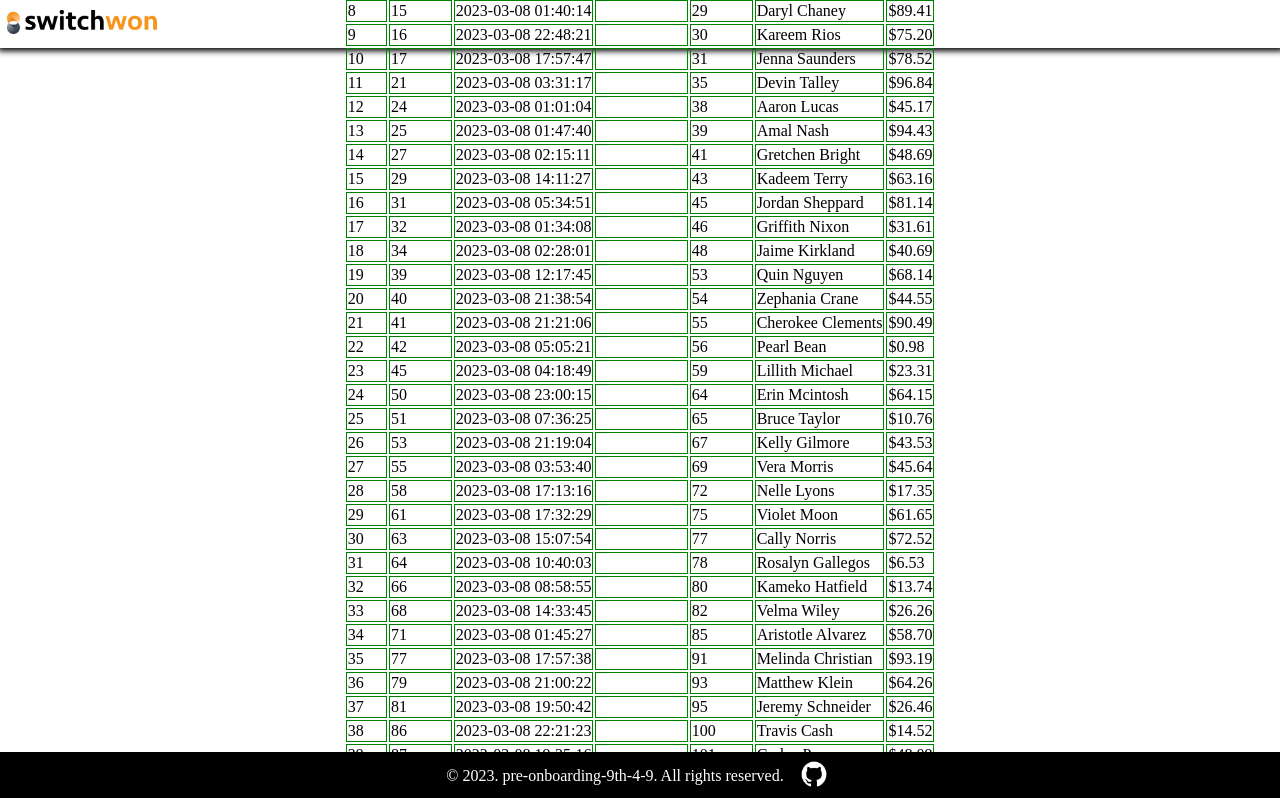
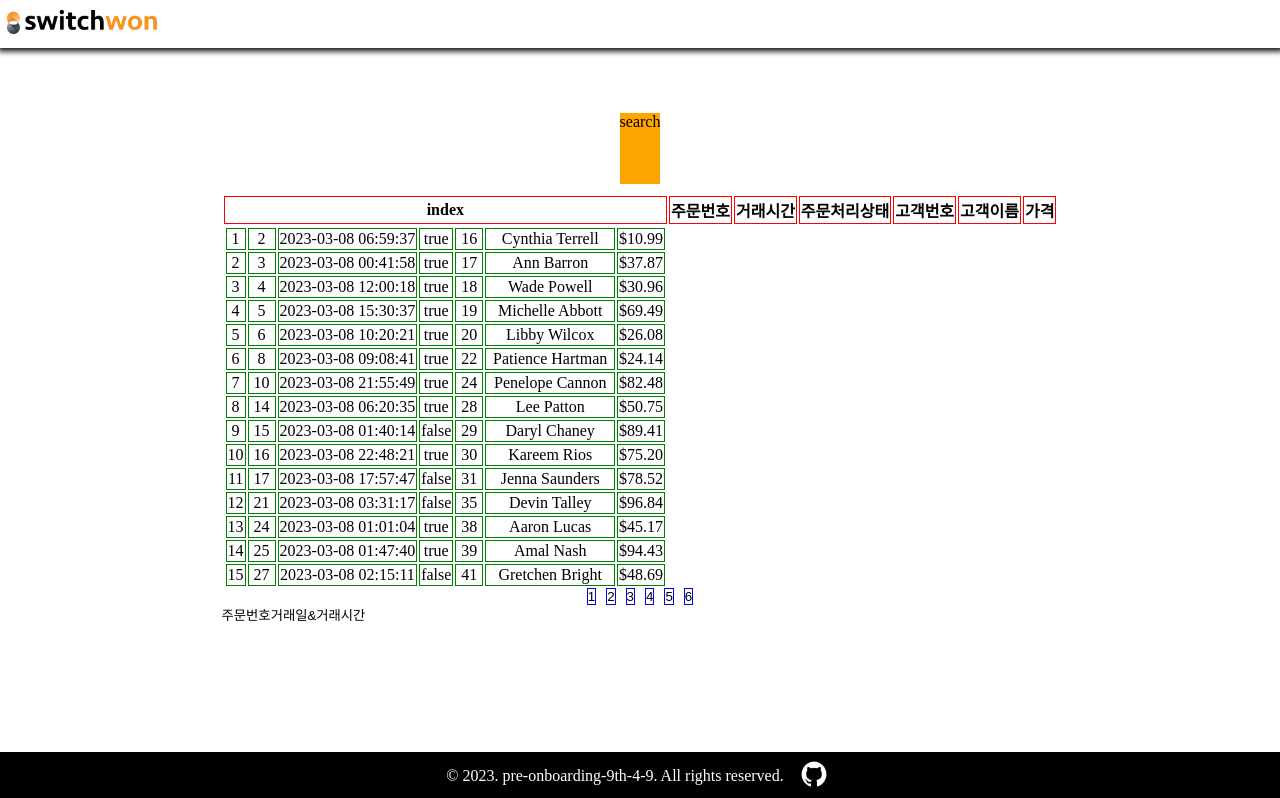
Before and after one commit to wanted-pre-onboarding-internship-9/pre-onboarding-9th-4-9, a React (Create React App) app: page / in a window 1280 px wide. Shown: the top 798 px of the page. Built offline with nearby package versions, Linux system fonts and the light colour scheme.

Commit message:
[#3] Feat : 페이징기능

```diff
--- a/src/App.tsx
+++ b/src/App.tsx
@@ -1,7 +1,8 @@
 import { Outlet } from 'react-router-dom';
 import styled from 'styled-components';
+
+import Footer from './components/Footer';
 import Header from './components/Header';
-import Footer from './components/Footer';
 
 function App() {
   return (
--- a/src/apis/mockDataApis.ts
+++ b/src/apis/mockDataApis.ts
@@ -1,5 +1,5 @@
-import instance from "./instance";
+import instance from './instance';
 
 export const mockDataApis = {
-    getData: () => instance.get(''),
-}
+  getData: () => instance.get(''),
+};
--- a/src/components/Header.tsx
+++ b/src/components/Header.tsx
@@ -21,8 +21,8 @@ const STHeaderWrap = styled.div`
   display: flex;
   width: 100%;
   height: 6%;
-  background-color: #FFFF;
-  box-shadow:1px 0px 6px 3px;
+  background-color: #ffff;
+  box-shadow: 1px 0px 6px 3px;
 `;
 const StItemWrap = styled.div`
   margin-left: 0.5%;
--- a/src/hooks/useGetOrders.tsx
+++ b/src/hooks/useGetOrders.tsx
@@ -1,14 +1,19 @@
+import { AxiosError } from 'axios';
 import { useQuery } from 'react-query';
-import { AxiosError } from 'axios';
+
 import instance from '../apis/instance';
-import { TMockData, TToDayMockData, TO_DAY, ONE_PAGE_LENGTH } from '../types/mockDataTypes';
+import {
+  ONE_PAGE_LENGTH,
+  TMockData,
+  TO_DAY,
+  TToDayMockData,
+} from '../types/mockDataTypes';
 
 const useGetOrders = () => {
-
   const getMockData = async () => {
     const response = await instance.get('');
     return response.data;
-    }
+  };
 
   const { data, isLoading } = useQuery<TMockData[], AxiosError, TToDayMockData>(
     'orders',
@@ -17,12 +22,15 @@ const useGetOrders = () => {
       select: response => {
         const toDayMockData = response
           .filter(data => data.transaction_time.includes(TO_DAY))
-                    .map((filterData: TMockData, index: number) => (
-                        { ...filterData, index }
-                    ));
+          .map((filterData: TMockData, index: number) => ({
+            ...filterData,
+            index: index + 1,
+          }));
 
         const dividePages = toDayMockData.length / ONE_PAGE_LENGTH;
-                const totalPageNumber = Number.isInteger(dividePages) ? dividePages : Math.trunc(dividePages) + 1;
+        const totalPageNumber = Number.isInteger(dividePages)
+          ? dividePages
+          : Math.trunc(dividePages) + 1;
         const pages: number[] = [];
         for (let i = 1; i <= totalPageNumber; i++) {
           pages.push(i);
@@ -37,12 +45,12 @@ const useGetOrders = () => {
     }
   );
 
-    return ({
+  return {
     toDayMockData: data?.toDayMockData,
     pages: data?.pages,
     totalPageNumber: data?.totalPageNumber,
-        isLoading
-    });
+    isLoading,
+  };
 };
 
 export default useGetOrders;
--- a/src/index.tsx
+++ b/src/index.tsx
@@ -1,6 +1,7 @@
 import ReactDOM from 'react-dom/client';
+import { QueryClient, QueryClientProvider } from 'react-query';
 import { RouterProvider } from 'react-router-dom';
-import { QueryClient, QueryClientProvider } from 'react-query';
+
 import router from './shared/Router';
 import GlobalStyle from './styles/GlobalStyle';
 
--- a/src/pages/MainPage.tsx
+++ b/src/pages/MainPage.tsx
@@ -1,22 +1,39 @@
-
 import { useSearchParams } from 'react-router-dom';
 import styled from 'styled-components';
+
 import useGetOrders from '../hooks/useGetOrders';
 import { TMockData } from '../types/mockDataTypes';
-
 
 const MainPage = () => {
   const [searchParams, setSearchParams] = useSearchParams();
   const { toDayMockData, pages, totalPageNumber, isLoading } = useGetOrders();
 
-    console.log(toDayMockData);
-    console.log(pages);
-    console.log(isLoading);
+  const currentPageNumber = Number(searchParams.get('currentPageNumber')) || 1;
+  const id = searchParams.get('id') === 'true' ? true : false;
 
+  const setCurrentPageNumber = (selectPageNumber: string) => {
+    setSearchParams({ ...searchParams, currentPageNumber: selectPageNumber });
+  }
+
+  const setFiltering = (key: string, value: string) => {
+    setSearchParams({ ...searchParams, [key]: value });
+  }
+
+  const setSort = (key: string) => {
+    const getKey = searchParams.get(key) || true;
+    console.log("get", getKey);
+
+    setSearchParams({ ...searchParams, [key]: !getKey });
+  }
+
+  // console.log(toDayMockData);
+  // console.log(pages);
+  // console.log(isLoading);
 
   return (
-        <div>
-            <div>
+    <StMainPageWrap>
+      <StSearchWrap>search</StSearchWrap>
+      <StTableWrap>
         <StTable>
           <thead>
             <tr>
@@ -30,58 +47,79 @@ const MainPage = () => {
             </tr>
           </thead>
           <StTbody>
-                        {
-                            toDayMockData?.filter((item: TMockData) => (
-                                item.index >= 0 && item.index < 50
-                            )).map((item: TMockData) => (
+            {toDayMockData
+              ?.filter((item: TMockData) =>
+                item.index >= 1 + ((currentPageNumber - 1) * 50) && item.index <= currentPageNumber * 50
+              ).map((item: TMockData) => (
                 <tr key={item.index}>
                   <td>{item.index}</td>
                   <td>{item.id}</td>
                   <td>{item.transaction_time}</td>
-                                    <td>{item.status}</td>
+                  <td>{item.status ? 'true' : 'false'}</td>
                   <td>{item.customer_id}</td>
                   <td>{item.customer_name}</td>
                   <td>{item.currency}</td>
                 </tr>
-                            ))
-                        }
+              ))}
           </StTbody>
         </StTable>
+        <div>
           <StPageBtnWrap>
-                    {
-                        pages?.map((page) => (
-                            <button key={page}>{page}</button>
-                        ))
-
-                    }
+            {pages?.map(page => (
+              <button key={page} onClick={() => setCurrentPageNumber(page.toString())}>{page}</button>
+            ))}
           </StPageBtnWrap>
+          <div>
+            <button onClick={() => setSort('id')}>주문번호</button>
+            <button onClick={() => setSort('transaction_time')}>거래일&거래시간</button>
           </div>
-
         </div>
+      </StTableWrap>
+    </StMainPageWrap>
   );
-
-
 };
 
 export default MainPage;
 
-const StTable = styled.table`
-    th {
-        border:solid 1px red;
-    }
-    td{
-        border:solid 1px green;
-    }
-`
-const StTbody = styled.tbody`
-
+const StMainPageWrap = styled.div`
+  height:100%;
+  display:flex;
+  flex-direction:column;
+  justify-content: center;
+  align-items: center;
+  gap:10px;
 `
 
+const StSearchWrap = styled.div`
+  height: 10%;
+  background-color : orange;
+`
+
+const StTableWrap = styled.div`
+  height:70%;
+`
+
+const StTable = styled.table`
+  height: 80%;
+  text-align :center;
+  th {
+    border: solid 1px red;
+  }
+  td {
+    border: solid 1px green;
+  }
+`;
+const StTbody = styled.tbody`
+  height: 100%;
+  display:block;
+  overflow: auto;
+`;
+
 const StPageBtnWrap = styled.div`
-    display:flex;
-    justify-content:center;
+  display: flex;
+  justify-content: center;
   gap: 10px;
   button {
-        border:solid 1px blue;
+    border: solid 1px blue;
   }
-`
+`;
```
Also changed, not shown: src/types/mockDataTypes.ts (+12 -12 lines), public/mock/mock_data.json, src/apis/instance.ts (line endings or trailing spaces), src/components/Footer.tsx (indentation only), src/types/type.d.ts (line endings or trailing spaces). Lines whose indentation alone changed are shown as unchanged.
